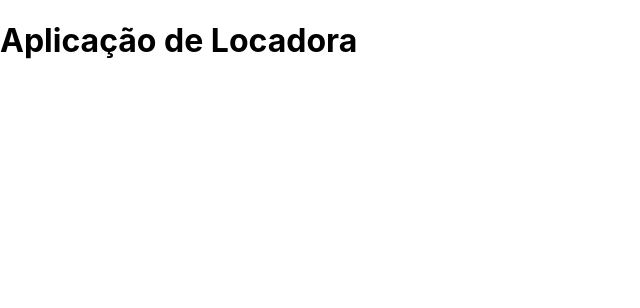
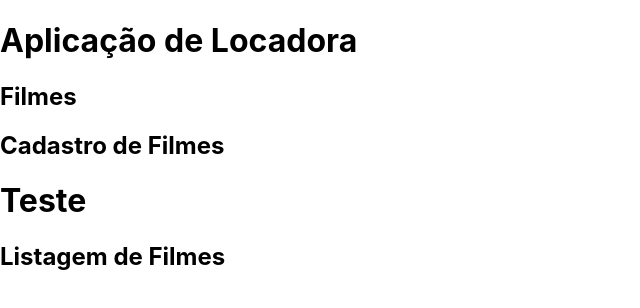
Before and after one commit to thiagobsn/cad-filmes-react-app, a React (Create React App) app: page / in a window 1280 px wide. Shown: the top 308 px of the page, without its empty margins (0-640 px from the left). Built offline with nearby package versions, Linux system fonts and the light colour scheme.

Commit message:
Criaçao de componentes

```diff
--- a/src/components/EstruturaDaPagina.jsx
+++ b/src/components/EstruturaDaPagina.jsx
@@ -3,11 +3,12 @@ import {Component} from 'react';
 class EstruturaDaPagina extends Component {
     render(){
         return (
-            <div>
-                <div>
+            <div className="mainPage">
+                <div className="header">
                     <h1>Aplicação de Locadora</h1>
                     <h2>{this.props.title}</h2>
                 </div>
+                {this.props.children}
             </div>
         )
     }
--- /dev/null
+++ b/src/components/Section.jsx
@@ -0,0 +1,17 @@
+import React from 'react';
+
+
+const Section = props => {
+
+    const {title, children} = props;
+
+    return (
+        <div className="section">
+            <h2>{title}</h2>
+            {children}
+        </div>
+    )
+
+}
+
+export default Section;
--- a/src/index.js
+++ b/src/index.js
@@ -1,14 +1,13 @@
 import React from 'react';
 import ReactDOM from 'react-dom';
 import './index.css';
-import App from './App';
 import reportWebVitals from './reportWebVitals';
-import EstruturaDaPagina from './components/EstruturaDaPagina.jsx';
+import Filme from './pages/Filme';
 
 ReactDOM.render(
   <React.StrictMode>
 
-    <EstruturaDaPagina/>
+    <Filme/>
 
   </React.StrictMode>,
   document.getElementById('root')
--- /dev/null
+++ b/src/pages/Filme.jsx
@@ -0,0 +1,21 @@
+import React, {Component}  from 'react';
+import EstruturaDaPagina from '../components/EstruturaDaPagina';
+import Section from '../components/Section';
+
+class Filme extends Component {
+    render(){
+        return (
+            <>
+                <EstruturaDaPagina title='Filmes'>
+                    <Section title="Cadastro de Filmes">
+                        <h1>Teste</h1>
+                    </Section>
+                    <Section title="Listagem de Filmes"></Section>
+                </EstruturaDaPagina>
+
+            </>
+        )
+    }
+}
+
+export default Filme;
```
